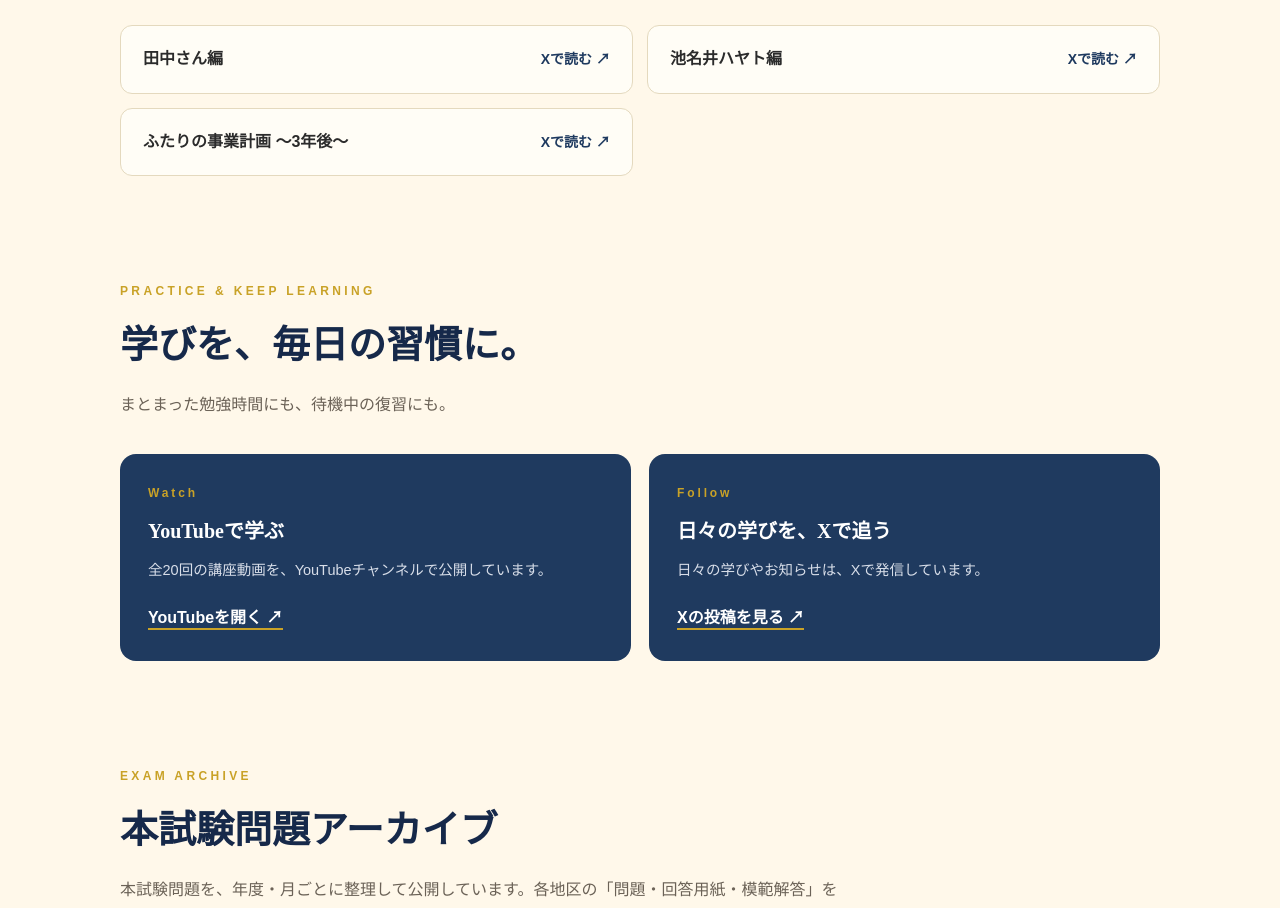
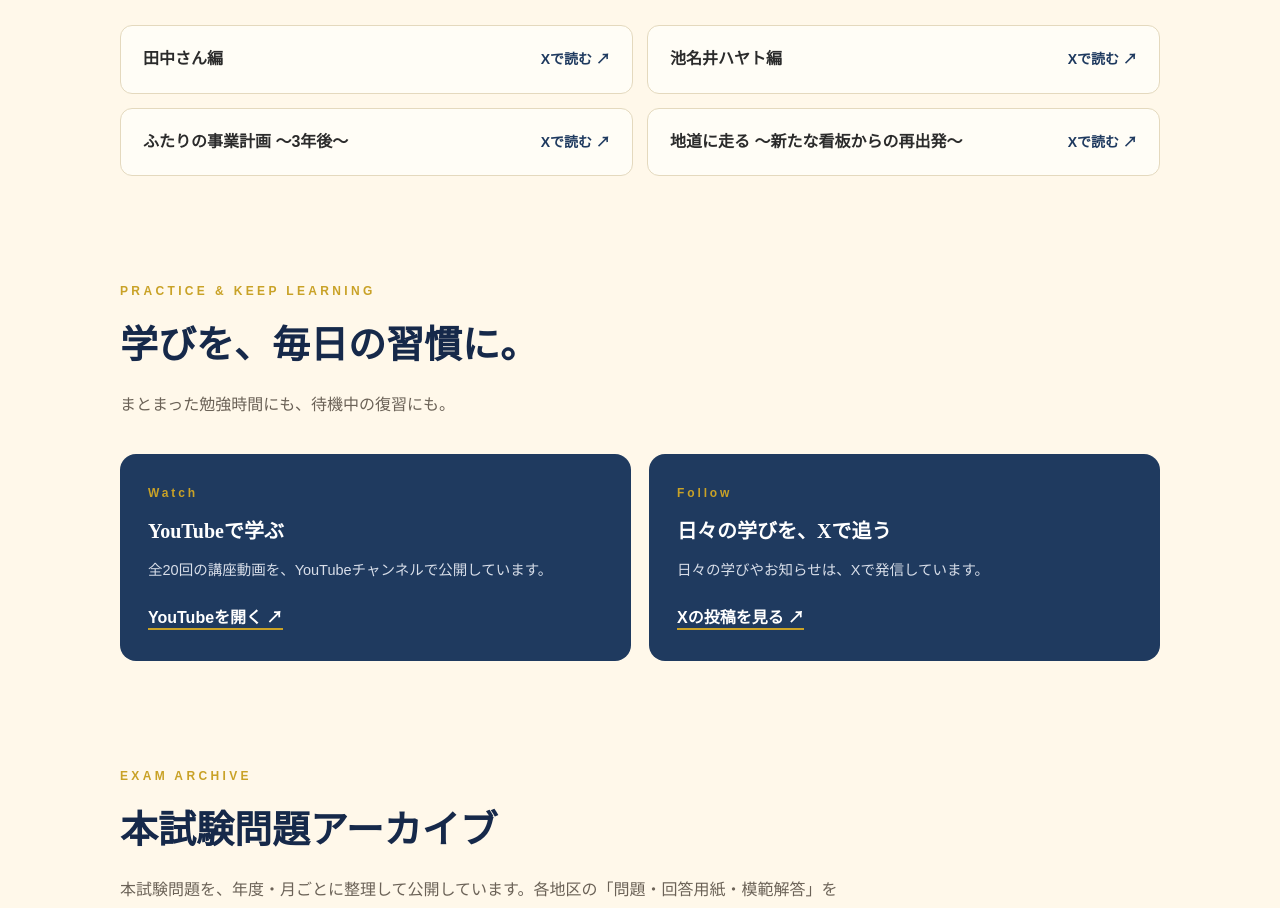
Before and after one commit to aoneko7796-Git/zizimyon-lp, a plain HTML site: page index.html in a window 1280 px wide. Shown: the part 3124-4032 px from the top of the page. Drawn offline with Linux system fonts and the light colour scheme.

Commit message:
Add files via upload

```diff
--- a/index.html
+++ b/index.html
@@ -308,6 +308,7 @@
         <div class="manga-item"><span class="name">田中さん編</span><a href="https://x.com/toukatsu_k/status/2045002003357835654?a=iNBUxaeB6gaSG2xtfYs&s=19" target="_blank" rel="noopener">Xで読む ↗</a></div>
         <div class="manga-item"><span class="name">池名井ハヤト編</span><a href="https://x.com/toukatsu_k/status/2070694149586878625?a=4y4w5c89TKhY9fh3zWo&s=19" target="_blank" rel="noopener">Xで読む ↗</a></div>
         <div class="manga-item"><span class="name">ふたりの事業計画 ～3年後～</span><a href="https://x.com/toukatsu_k/status/2125644410318954724?a=kQzPYxnnoSCSzevFj0g&s=19" target="_blank" rel="noopener">Xで読む ↗</a></div>
+        <div class="manga-item"><span class="name">地道に走る ～新たな看板からの再出発～</span><a href="https://x.com/toukatsu_k/status/2126164794365677877?a=bl69QzI642yOIE2bbu0&s=20" target="_blank" rel="noopener">Xで読む ↗</a></div>
       </div>
     </div>
   </section>
```
